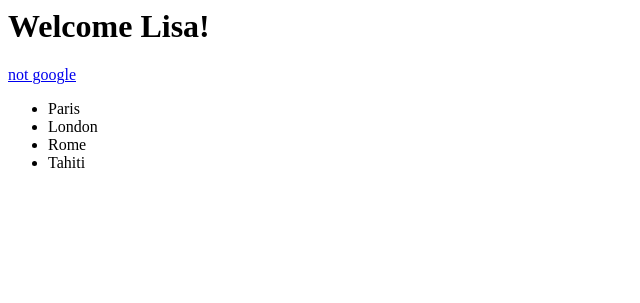
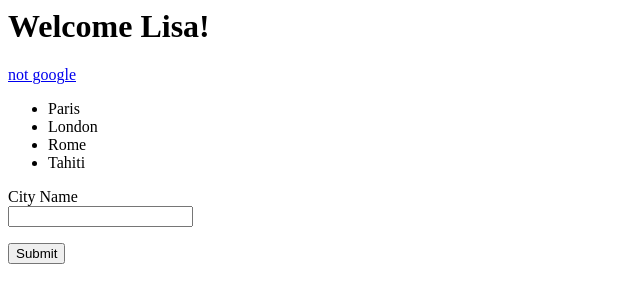
Before and after one commit to starphys/131_homework3, a Flask app: page / in a window 1280 px wide. Shown: the top 303 px of the page, without its empty margins (0-640 px from the left). Run offline with Flask 2, Linux system fonts and the light colour scheme.

Commit message:
Added flash, seems to match prompt for Q2

```diff
--- a/app/__init__.py
+++ b/app/__init__.py
@@ -1,6 +1,6 @@
 from flask import Flask
-from flask import render_template
 
 app = Flask(__name__)
+app.config["SECRET_KEY"] = "you-will-never-guess"
 
 from app import routes
--- a/app/routes.py
+++ b/app/routes.py
@@ -1,9 +1,16 @@
-from flask import render_template
+from flask import render_template, request, flash
 from app import app
 
 
-@app.route("/")
+@app.route("/", methods=["GET", "POST"])
 def home():
     name = "Lisa"
     city_names = ["Paris", "London", "Rome", "Tahiti"]
-    return render_template("home.html", name=name, city_names=city_names)
+
+    if request.method == "GET":
+        return render_template("home.html", name=name, city_names=city_names)
+
+    if request.method == "POST":
+        city = request.form["inputcity"]
+        flash(city)
+        return render_template("home.html", name=name, city_names=city_names)
--- a/app/templates/home.html
+++ b/app/templates/home.html
@@ -5,3 +15,9 @@
     <li>{{city}}</li>
 {% endfor %}
 </ul>
+
+<form method="POST">
+    <label>City Name</label>
+    <div><input name="inputcity"></div>
+    <p><button type="submit">Submit</button></p>
+</form>
```
Also changed, not shown: other parts of app/templates/home.html (+10 -0 lines).
